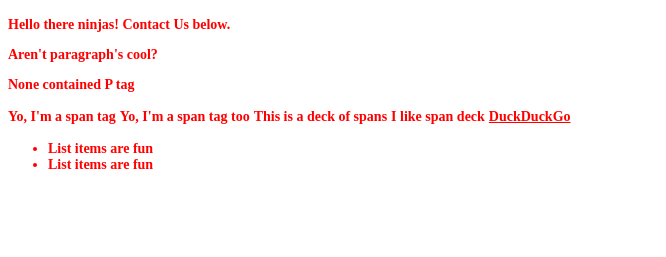
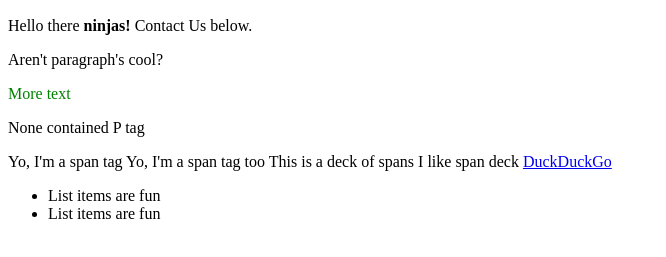
Before and after one commit to paj-co/CSS-Tutorials-For-Beginners, a plain HTML site: page contact.html in a window 1280 px wide. Shown: the part 157-414 px from the top of the page, without its empty margins (0-666 px from the left). Drawn offline with Linux system fonts and the light colour scheme.

Commit message:
CSS Tutorial For Beginners 15 - Descendant Selectors

```diff
--- a/contact.html
+++ b/contact.html
@@ -19,6 +19,10 @@
         <div id="main-content">
             <p>Hello there <strong>ninjas!</strong> Contact Us below.</p>
             <p class="test">Aren't paragraph's cool?</p>
+
+            <div id="sub-content">
+                <p>More text</p>
+            </div>
         </div>
 
         <p>None contained P tag</p>
--- a/css/syntax.css
+++ b/css/syntax.css
@@ -1,6 +1,9 @@
-p, span, a, li{
-    color: red;
-    font-size: 14px;
-    font-weight: bold;
-    font-family: "Padauk Book";
+/* Descendant - who is the children, grand children gran grand...
+ but don't be to specific*/
+#main-content #sub-content p{
+    color: green;
 }
+/* You can do above just by:*/
+#sub-content p{
+    color: green;
+}
```
Also changed, not shown: 1 other file.
